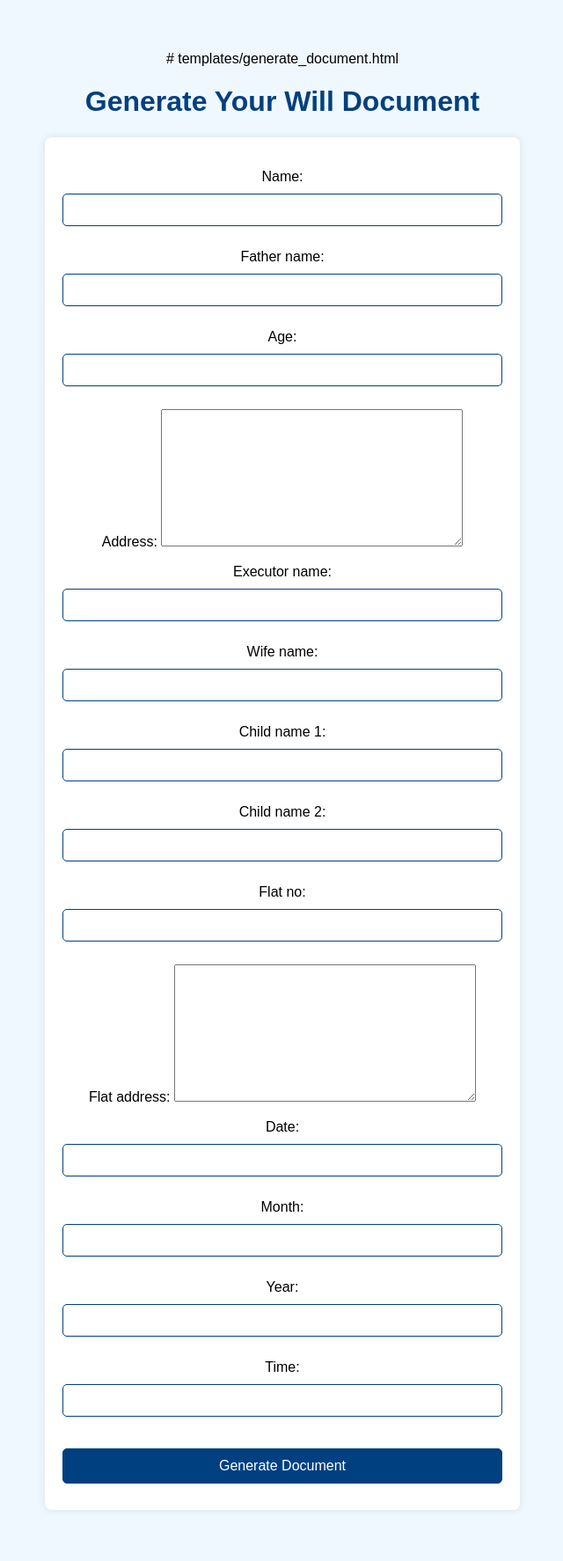
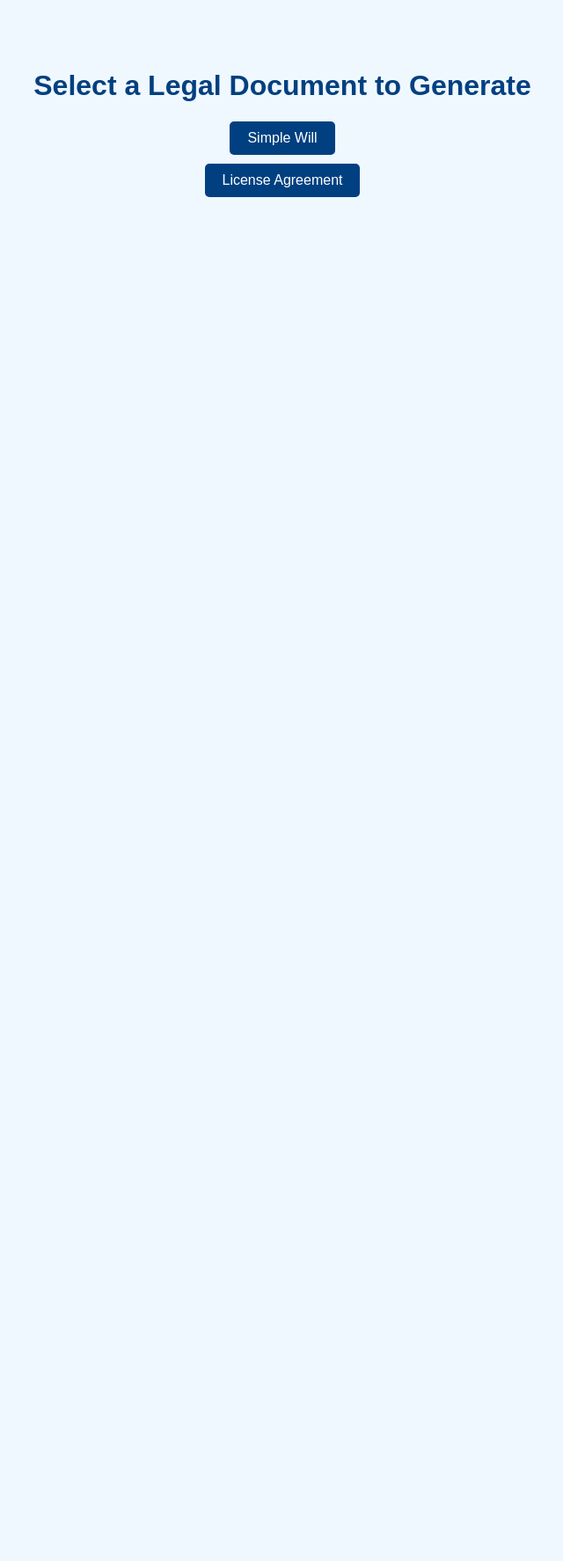
Before and after one commit to shayplays/docgen_3, a Django app: page / in a window 1280 px wide. Shown: the whole page at 88% size, without its empty margins (319-959 px from the left). After the commit the page ends 224 px from the top, so only its background shows below. Run offline with Django 5.2, Linux system fonts and the light colour scheme.

Commit message:
Multiple documents

```diff
--- a/home/forms.py
+++ b/home/forms.py
@@ -1,7 +1,12 @@
 from django import forms
-from .models import WillDocument
+from .models import LegalDocument
 
-class WillDocumentForm(forms.ModelForm):
+class WillForm(forms.ModelForm):
     class Meta:
-        model = WillDocument
-        fields = '__all__'
+        model = LegalDocument
+        fields = ['name', 'father_name', 'age', 'address', 'executor_name', 'wife_name', 'child_name_1', 'child_name_2', 'flat_no', 'flat_address', 'date', 'month', 'year', 'time']
+
+class LicenseForm(forms.ModelForm):
+    class Meta:
+        model = LegalDocument
+        fields = ['name', 'father_name', 'address', 'date']
--- a/home/models.py
+++ b/home/models.py
@@ -1,18 +1,22 @@
 from django.db import models
 
-# Create your models here.
-class WillDocument(models.Model):
+class LegalDocument(models.Model):
+    DOCUMENT_CHOICES = [
+        ('will', 'Simple Will'),
+        ('license', 'License Agreement')
+    ]
+    document_type = models.CharField(max_length=10, choices=DOCUMENT_CHOICES)
     name = models.CharField(max_length=255)
     father_name = models.CharField(max_length=255)
-    age = models.IntegerField()
+    age = models.IntegerField(blank=True, null=True)
     address = models.TextField()
-    executor_name = models.CharField(max_length=255)
-    wife_name = models.CharField(max_length=255)
-    child_name_1 = models.CharField(max_length=255)
-    child_name_2 = models.CharField(max_length=255)
-    flat_no = models.CharField(max_length=50)
-    flat_address = models.TextField()
+    executor_name = models.CharField(max_length=255, blank=True, null=True)
+    wife_name = models.CharField(max_length=255, blank=True, null=True)
+    child_name_1 = models.CharField(max_length=255, blank=True, null=True)
+    child_name_2 = models.CharField(max_length=255, blank=True, null=True)
+    flat_no = models.CharField(max_length=50, blank=True, null=True)
+    flat_address = models.TextField(blank=True, null=True)
     date = models.CharField(max_length=50)
-    month = models.CharField(max_length=50)
-    year = models.CharField(max_length=50)
-    time = models.CharField(max_length=50)
+    month = models.CharField(max_length=50, blank=True, null=True)
+    year = models.CharField(max_length=50, blank=True, null=True)
+    time = models.CharField(max_length=50, blank=True, null=True)
--- a/home/templates/generate_document.html
+++ b/home/templates/generate_document.html
@@ -1,4 +1,3 @@
-# templates/generate_document.html
 <!DOCTYPE html>
 <html>
 <head>
@@ -21,7 +20,7 @@
             max-width: 500px;
             margin: auto;
         }
-        input, button {
+        input, select, button {
             width: 100%;
             padding: 10px;
             margin: 10px 0;
@@ -40,7 +39,7 @@
     </style>
 </head>
 <body>
-    <h1>Generate Your Will Document</h1>
+    <h1>Generate Your {{ doc_type|title }} Document</h1>
     <form method="post">
         {% csrf_token %}
         {{ form.as_p }}
--- a/home/urls.py
+++ b/home/urls.py
@@ -1,6 +1,7 @@
 from django.urls import path
-from .views import generate_document
+from .views import generate_document, select_document
 
 urlpatterns = [
-    path('', generate_document, name='generate_document'),
+    path('', select_document, name='select_document'),
+    path('<str:doc_type>/', generate_document, name='generate_document'),
 ]
--- a/home/views.py
+++ b/home/views.py
@@ -1,26 +1,41 @@
-from django.shortcuts import render
-
-# Create your views here.
-from django.shortcuts import render
+from django.shortcuts import render, redirect
 from django.http import HttpResponse
-from .forms import WillDocumentForm
+from .forms import WillForm, LicenseForm
 import docx
 
-TEMPLATE_PATH = 'Simple-will-LawRato3.docx'
+TEMPLATES = {
+    'will': 'Simple-will-LawRato3.docx',
+    'license': 'Licence-to-use-Copyright-LawRato2.docx'
+}
 
-def generate_document(request):
+FORMS = {
+    'will': WillForm,
+    'license': LicenseForm
+}
+
+def select_document(request):
+    return render(request, 'select_document.html')
+
+def generate_document(request, doc_type):
+    if doc_type not in TEMPLATES:
+        return redirect('select_document')
+
+    FormClass = FORMS[doc_type]
+
     if request.method == 'POST':
-        form = WillDocumentForm(request.POST)
+        form = FormClass(request.POST)
         if form.is_valid():
             data = form.cleaned_data
-            doc = docx.Document(TEMPLATE_PATH)
+            template_path = TEMPLATES.get(doc_type)
+            doc = docx.Document(template_path)
             for para in doc.paragraphs:
                 for key, value in data.items():
-                    para.text = para.text.replace(f'{{{{{key}}}}}', str(value))
+                    if value:
+                        para.text = para.text.replace(f'{{{{{key}}}}}', str(value))
             response = HttpResponse(content_type='application/vnd.openxmlformats-officedocument.wordprocessingml.document')
-            response['Content-Disposition'] = 'attachment; filename=generated_will.docx'
+            response['Content-Disposition'] = f'attachment; filename=generated_{doc_type}.docx'
             doc.save(response)
             return response
     else:
-        form = WillDocumentForm()
-    return render(request, 'generate_document.html', {'form': form})
+        form = FormClass()
+    return render(request, 'generate_document.html', {'form': form, 'doc_type': doc_type})
```
Also changed, not shown: db.sqlite3, home/migrations/0002_legaldocument_delete_willdocument.py (added), 2 other files.
